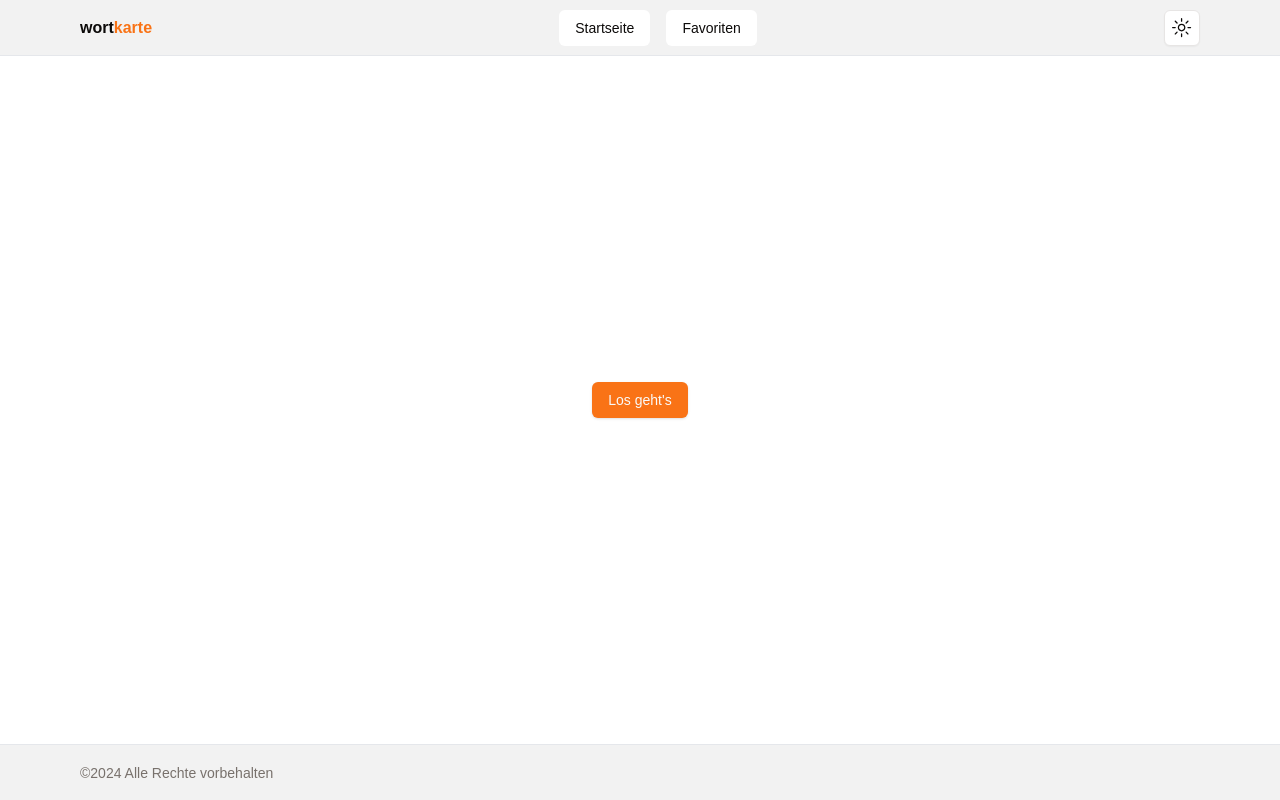
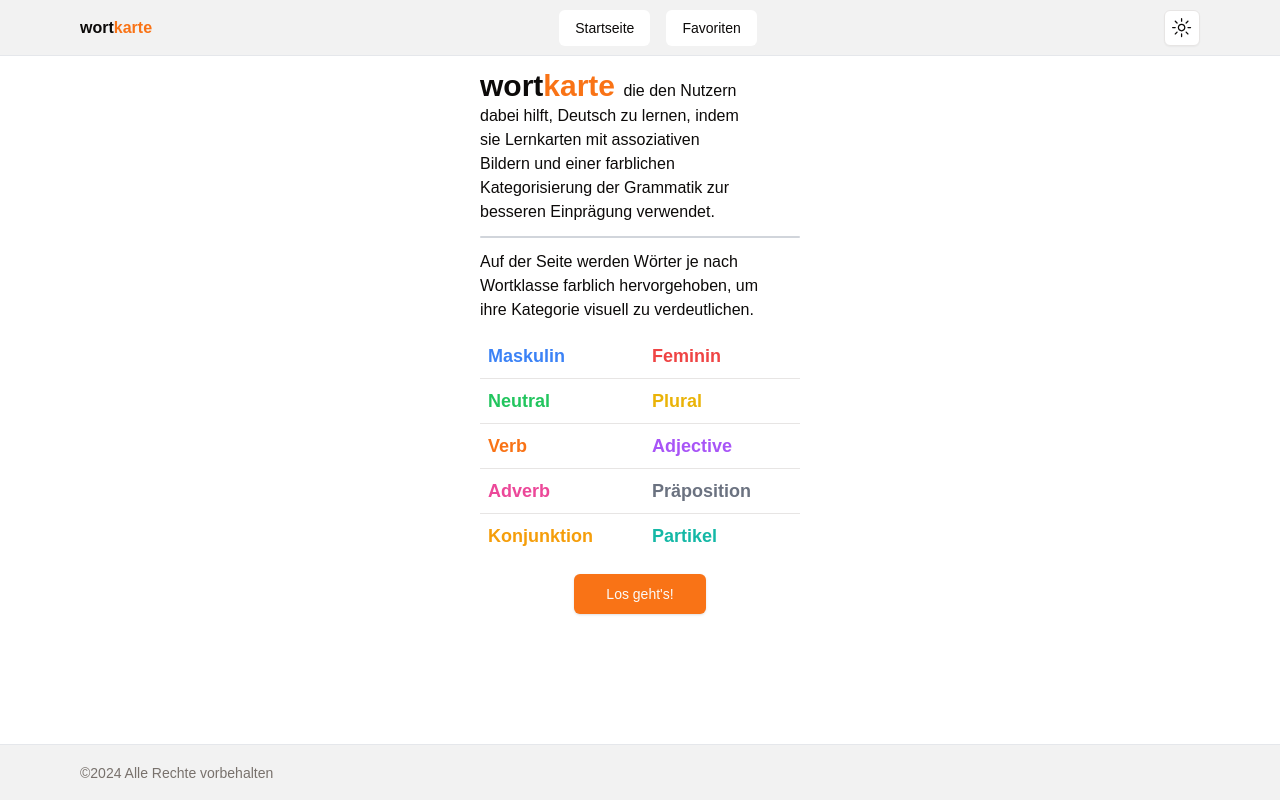
Before and after one commit to stoczec/wortkarte, a Next.js app: page / in a window 1280 px wide. Built offline with nearby package versions, Linux system fonts and the light colour scheme.

Commit message:
"Refactor Home page component to remove SearchBar and WordCarousel, add introductory text, Separator, and a Table with grammatical categories"

```diff
--- a/src/app/page.tsx
+++ b/src/app/page.tsx
@@ -1,18 +1,74 @@
 'use client'
 
-import { SearchBar, WordCarousel } from '@/components'
 import { Button } from '@/components/ui/button'
-import { useFilteredCards } from '@/hooks'
+import { Separator } from '@/components/ui/separator'
+import { Table, TableBody, TableCell, TableRow } from '@/components/ui/table'
 import Link from 'next/link'
 
 export default function Home() {
-	const { filteredCards, searchQuery, updateSearchQuery } = useFilteredCards()
 	return (
-		<section className="flex flex-col items-center justify-center flex-grow flex-shrink-0 basis-auto">
-			{/* <SearchBar searchQuery={searchQuery} setSearchQuery={updateSearchQuery} />
-			<WordCarousel data={filteredCards} /> */}
+		<section className="flex flex-col items-center justify-start gap-4 py-3 flex-grow flex-shrink-0 basis-auto">
+			<div className="w-[320px] flex flex-col gap-3">
+				<p className="text-balance">
+					<span className="text-3xl font-bold">
+						wort<span className="text-primary">karte </span>
+					</span>
+					die den Nutzern dabei hilft, Deutsch zu lernen, indem sie Lernkarten
+					mit assoziativen Bildern und einer farblichen Kategorisierung der
+					Grammatik zur besseren Einprägung verwendet.
+				</p>
+				<Separator className="h-[2px] rounded-xl bg-gray-300" />
+				<p className="text-balance">
+					Auf der Seite werden Wörter je nach Wortklasse farblich hervorgehoben,
+					um ihre Kategorie visuell zu verdeutlichen.
+				</p>
+				<Table>
+					<TableBody>
+						<TableRow>
+							<TableCell className="text-blue-500 text-lg font-bold">
+								Maskulin
+							</TableCell>
+							<TableCell className="text-red-500 text-lg font-bold">
+								Feminin
+							</TableCell>
+						</TableRow>
+						<TableRow>
+							<TableCell className="text-green-500 text-lg font-bold">
+								Neutral
+							</TableCell>
+							<TableCell className="text-yellow-500 text-lg font-bold">
+								Plural
+							</TableCell>
+						</TableRow>
+						<TableRow>
+							<TableCell className="text-orange-500 text-lg font-bold">
+								Verb
+							</TableCell>
+							<TableCell className="text-purple-500 text-lg font-bold">
+								Adjective
+							</TableCell>
+						</TableRow>
+						<TableRow>
+							<TableCell className="text-pink-500 text-lg font-bold">
+								Adverb
+							</TableCell>
+							<TableCell className="text-gray-500 text-lg font-bold">
+								Präposition
+							</TableCell>
+						</TableRow>
+						<TableRow>
+							<TableCell className="text-amber-500 text-lg font-bold">
+								Konjunktion
+							</TableCell>
+							<TableCell className="text-teal-500 text-lg font-bold">
+								Partikel
+							</TableCell>
+						</TableRow>
+					</TableBody>
+				</Table>
+			</div>
 			<Link href="/page/1">
-				<Button>Los geht's</Button>
+				<Button size={'lg'}>Los geht's!</Button>
 			</Link>
 		</section>
 	)
--- /dev/null
+++ b/src/components/ui/table.tsx
@@ -0,0 +1,120 @@
+import * as React from "react"
+
+import { cn } from "@/lib/utils"
+
+const Table = React.forwardRef<
+  HTMLTableElement,
+  React.HTMLAttributes<HTMLTableElement>
+>(({ className, ...props }, ref) => (
+  <div className="relative w-full overflow-auto">
+    <table
+      ref={ref}
+      className={cn("w-full caption-bottom text-sm", className)}
+      {...props}
+    />
+  </div>
+))
+Table.displayName = "Table"
+
+const TableHeader = React.forwardRef<
+  HTMLTableSectionElement,
+  React.HTMLAttributes<HTMLTableSectionElement>
+>(({ className, ...props }, ref) => (
+  <thead ref={ref} className={cn("[&_tr]:border-b", className)} {...props} />
+))
+TableHeader.displayName = "TableHeader"
+
+const TableBody = React.forwardRef<
+  HTMLTableSectionElement,
+  React.HTMLAttributes<HTMLTableSectionElement>
+>(({ className, ...props }, ref) => (
+  <tbody
+    ref={ref}
+    className={cn("[&_tr:last-child]:border-0", className)}
+    {...props}
+  />
+))
+TableBody.displayName = "TableBody"
+
+const TableFooter = React.forwardRef<
+  HTMLTableSectionElement,
+  React.HTMLAttributes<HTMLTableSectionElement>
+>(({ className, ...props }, ref) => (
+  <tfoot
+    ref={ref}
+    className={cn(
+      "border-t bg-muted/50 font-medium [&>tr]:last:border-b-0",
+      className
+    )}
+    {...props}
+  />
+))
+TableFooter.displayName = "TableFooter"
+
+const TableRow = React.forwardRef<
+  HTMLTableRowElement,
+  React.HTMLAttributes<HTMLTableRowElement>
+>(({ className, ...props }, ref) => (
+  <tr
+    ref={ref}
+    className={cn(
+      "border-b transition-colors hover:bg-muted/50 data-[state=selected]:bg-muted",
+      className
+    )}
+    {...props}
+  />
+))
+TableRow.displayName = "TableRow"
+
+const TableHead = React.forwardRef<
+  HTMLTableCellElement,
+  React.ThHTMLAttributes<HTMLTableCellElement>
+>(({ className, ...props }, ref) => (
+  <th
+    ref={ref}
+    className={cn(
+      "h-10 px-2 text-left align-middle font-medium text-muted-foreground [&:has([role=checkbox])]:pr-0 [&>[role=checkbox]]:translate-y-[2px]",
+      className
+    )}
+    {...props}
+  />
+))
+TableHead.displayName = "TableHead"
+
+const TableCell = React.forwardRef<
+  HTMLTableCellElement,
+  React.TdHTMLAttributes<HTMLTableCellElement>
+>(({ className, ...props }, ref) => (
+  <td
+    ref={ref}
+    className={cn(
+      "p-2 align-middle [&:has([role=checkbox])]:pr-0 [&>[role=checkbox]]:translate-y-[2px]",
+      className
+    )}
+    {...props}
+  />
+))
+TableCell.displayName = "TableCell"
+
+const TableCaption = React.forwardRef<
+  HTMLTableCaptionElement,
+  React.HTMLAttributes<HTMLTableCaptionElement>
+>(({ className, ...props }, ref) => (
+  <caption
+    ref={ref}
+    className={cn("mt-4 text-sm text-muted-foreground", className)}
+    {...props}
+  />
+))
+TableCaption.displayName = "TableCaption"
+
+export {
+  Table,
+  TableHeader,
+  TableBody,
+  TableFooter,
+  TableHead,
+  TableRow,
+  TableCell,
+  TableCaption,
+}
```
